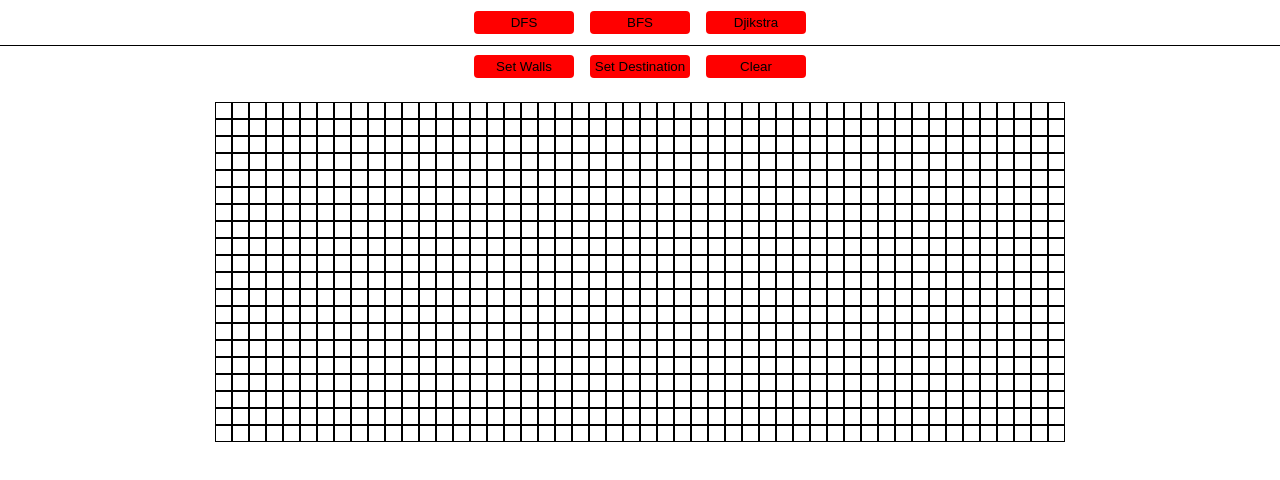
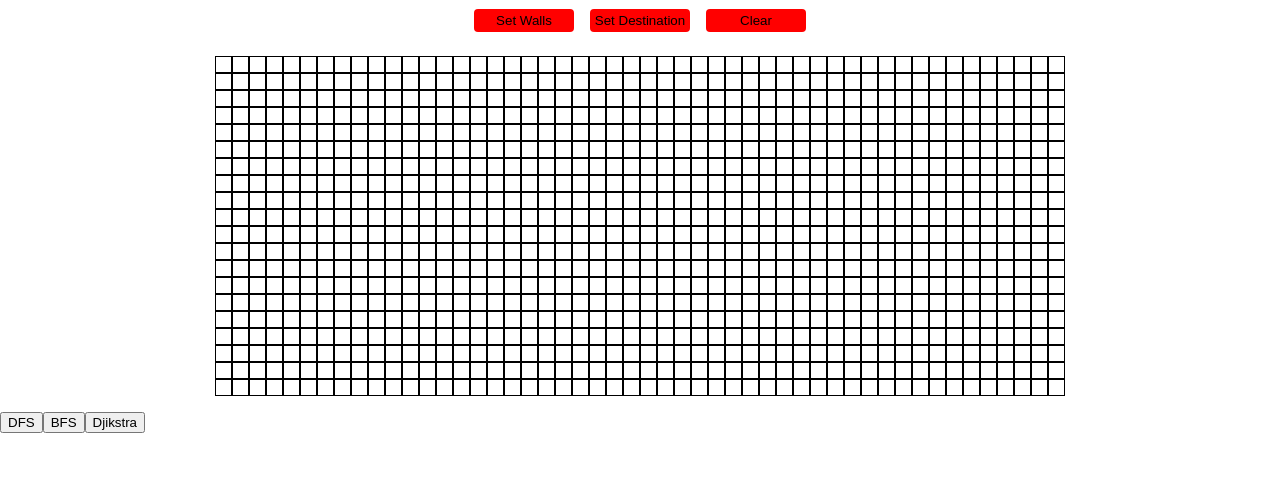
Before and after one commit to brkwok/path-finder, a React (Create React App) app: page / in a window 1280 px wide. Shown: the top 480 px of the page. Built offline with nearby package versions, Linux system fonts and the light colour scheme; the HTML template or start-up script is replaced by a standard one.

Commit message:
remove navbar

```diff
--- a/src/App.js
+++ b/src/App.js
@@ -1,10 +1,8 @@
 import Board from "./components/Board/Board";
-import Nav from "./components/Nav/Nav";
 
 function App() {
   return (
     <div className="Main">
-      <Nav />
       <Board />
     </div>
   );
--- /dev/null
+++ b/src/components/Board/Algo.js
@@ -0,0 +1,11 @@
+const Algo = () => {
+	return (
+		<div className="algo-container">
+			<button>DFS</button>
+			<button>BFS</button>
+			<button>Djikstra</button>
+		</div>
+	);
+};
+
+export default Algo;
--- a/src/components/Board/Board.js
+++ b/src/components/Board/Board.js
@@ -3,6 +3,7 @@ import Grid from "./Grid";
 
 import "./Board.css";
 import { useBoard } from "../../hooks/useBoard";
+import Algo from "./Algo";
 
 const Board = () => {
   const [board, setBoard] = useBoard();
@@ -11,6 +12,7 @@ const Board = () => {
 		<>
 			<GridActions />
 			<Grid board={board}/>
+			<Algo />
 		</>
 	);
 };
--- a/src/components/Nav/Nav.css
+++ /dev/null
@@ -1,30 +0,0 @@
-.nav-container {
-  height: 45px;
-  border-bottom: 1px black solid;
-  display:flex;
-  align-items: center;
-  justify-content: center;
-}
-
-.nav-container div {
-  display:flex;
-
-}
-
-.nav-container div button {
-  background-color: red;
-  width: 100px;
-  height: auto;
-  margin: 0 0.5rem;
-  padding: 0.25rem 0;
-  border-radius: 0.25rem;
-  border: none;
-}
-
-.nav-container div button:focus {
-  outline: none;
-}
-
-.nav-container div button:hover {
-  cursor: pointer;
-}
--- a/src/components/Nav/Nav.js
+++ /dev/null
@@ -1,14 +0,0 @@
-import "./Nav.css"
-
-const Nav = (props) => {
-  return(
-    <nav className="nav-container">
-      <div className="">
-        <button>DFS</button>
-        <button>BFS</button>
-        <button>Djikstra</button>
-      </div>
-    </nav>
-  )
-}
-export default Nav
--- /dev/null
+++ b/src/utils/dfs.js
@@ -0,0 +1,6 @@
+class DFS {
+  consturctor() {
+    this.stack = []
+  }
+
+}
```
Also changed, not shown: src/utils/bfs.js (added), src/utils/djikstra.js (added).
